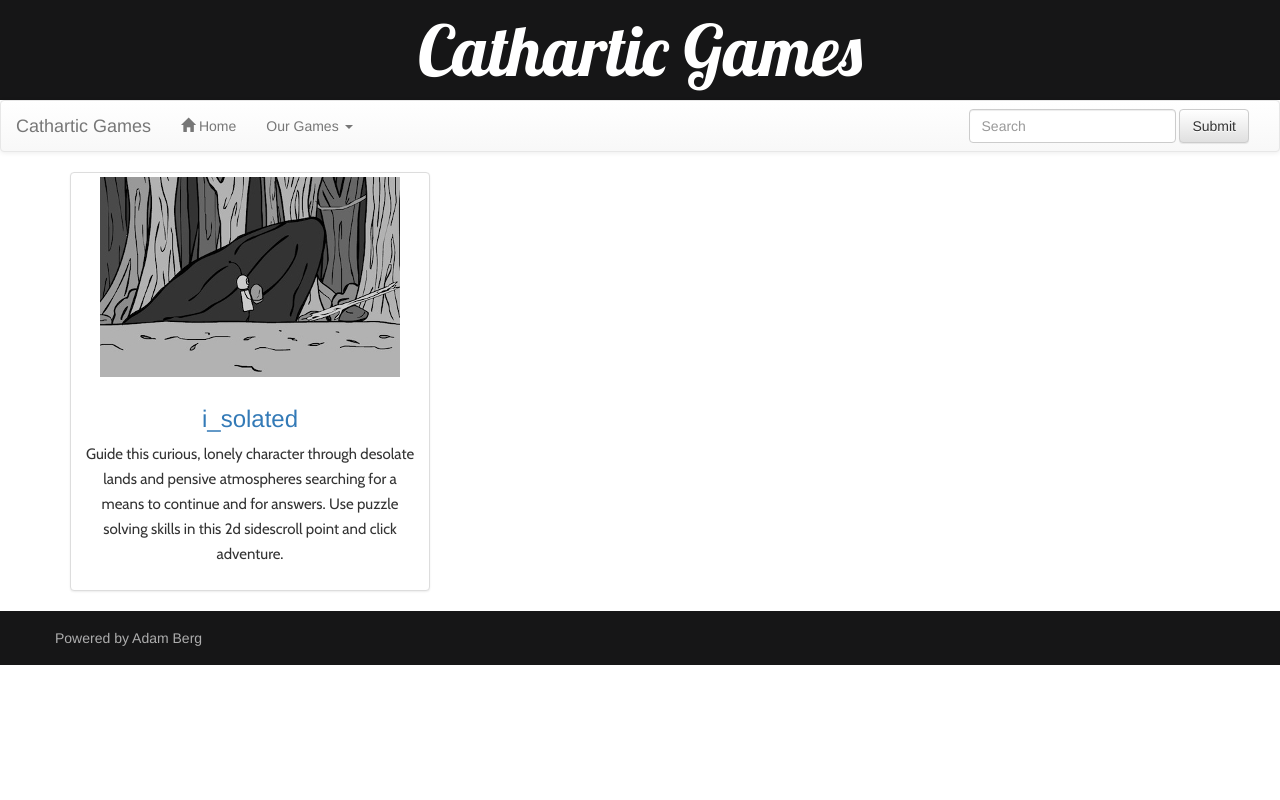
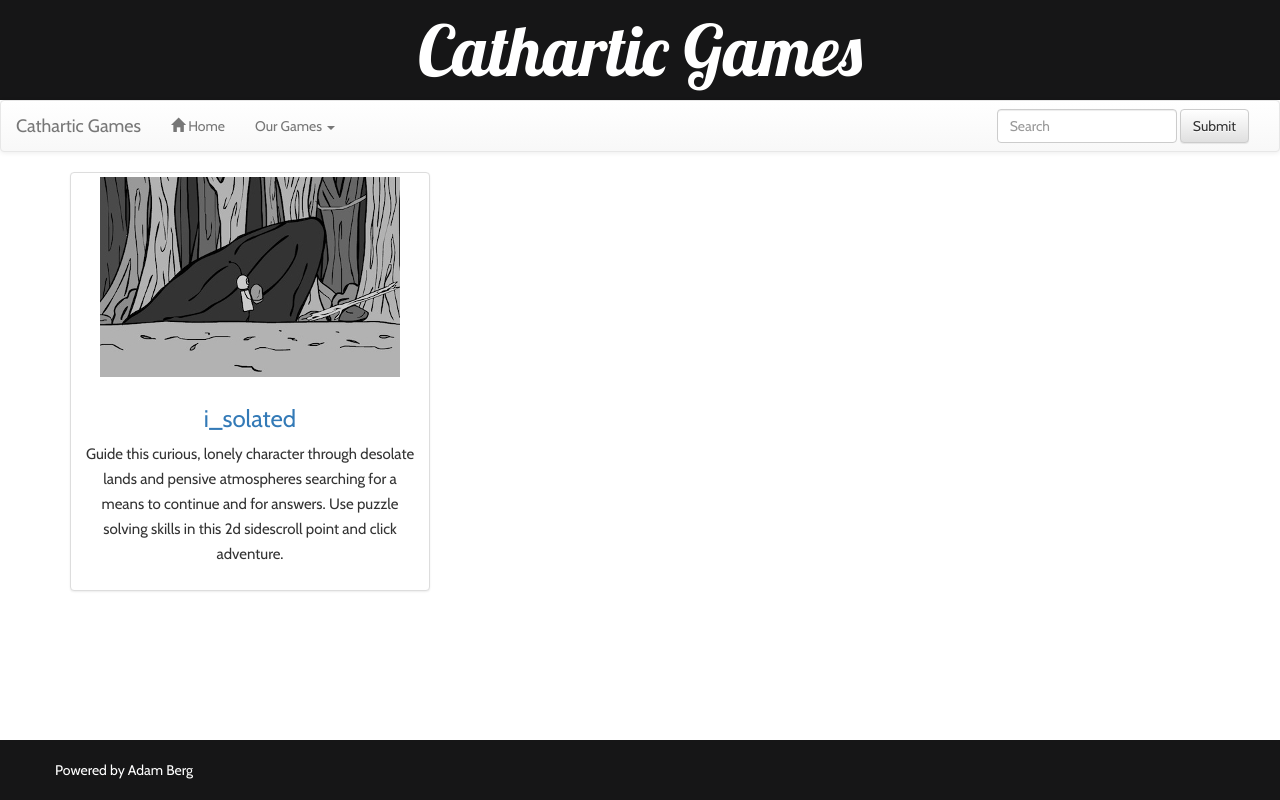
Before and after one commit to Ilikecattle/animated-octo-adventure, a Django app: page / in a window 1280 px wide. Run offline with Django 3.2, Linux system fonts and the light colour scheme; data comes from the database, SQL or seed files in the repository; parts of the project's set-up code (start-up, migrations or seed data) failed here and were passed over; some libraries are stand-ins or nearby versions.

Commit message:
Make footer stick to bottom

```diff
--- a/catharticgames/static/css/theme.css
+++ b/catharticgames/static/css/theme.css
@@ -18,6 +18,7 @@ table, caption, tbody, tfoot, thead, tr, th, td {
 	background: transparent;
 }
 body {
+    font-family: 'Cabin', Helvetica, Arial, sans-serif;
 	line-height: 1;
 }
 ol, ul {
@@ -82,7 +83,6 @@ h2 {
 }
 
 p {
-    font-family: 'Cabin', Helvetica, Arial, sans-serif;
     font-size: 15px;
     line-height: 25px;
 }
@@ -102,6 +102,12 @@ p {
     color: rgba(255, 255, 255, 0.65);
 }
 
-.footer {
-    padding: 20px;
+footer {
+   position:absolute;
+   bottom:0;
+   width:100%;
+   line-height: 60px;
+   height:60px;
+   background: #161617;
+   color: white;
 }
--- a/common/templates/common/_footer.html
+++ b/common/templates/common/_footer.html
@@ -1,9 +1,9 @@
-<footer class="footer-wrapper">
-    <div class="footer">
-        <div class="container">
-          <div class="row">
-            Powered by Adam Berg
-          </div>
-        </div>
+{% load i18n %}
+
+<footer>
+    <div class="container">
+      <div class="row">
+        {% trans "Powered by Adam Berg" %}
+      </div>
     </div>
 </footer>
```
